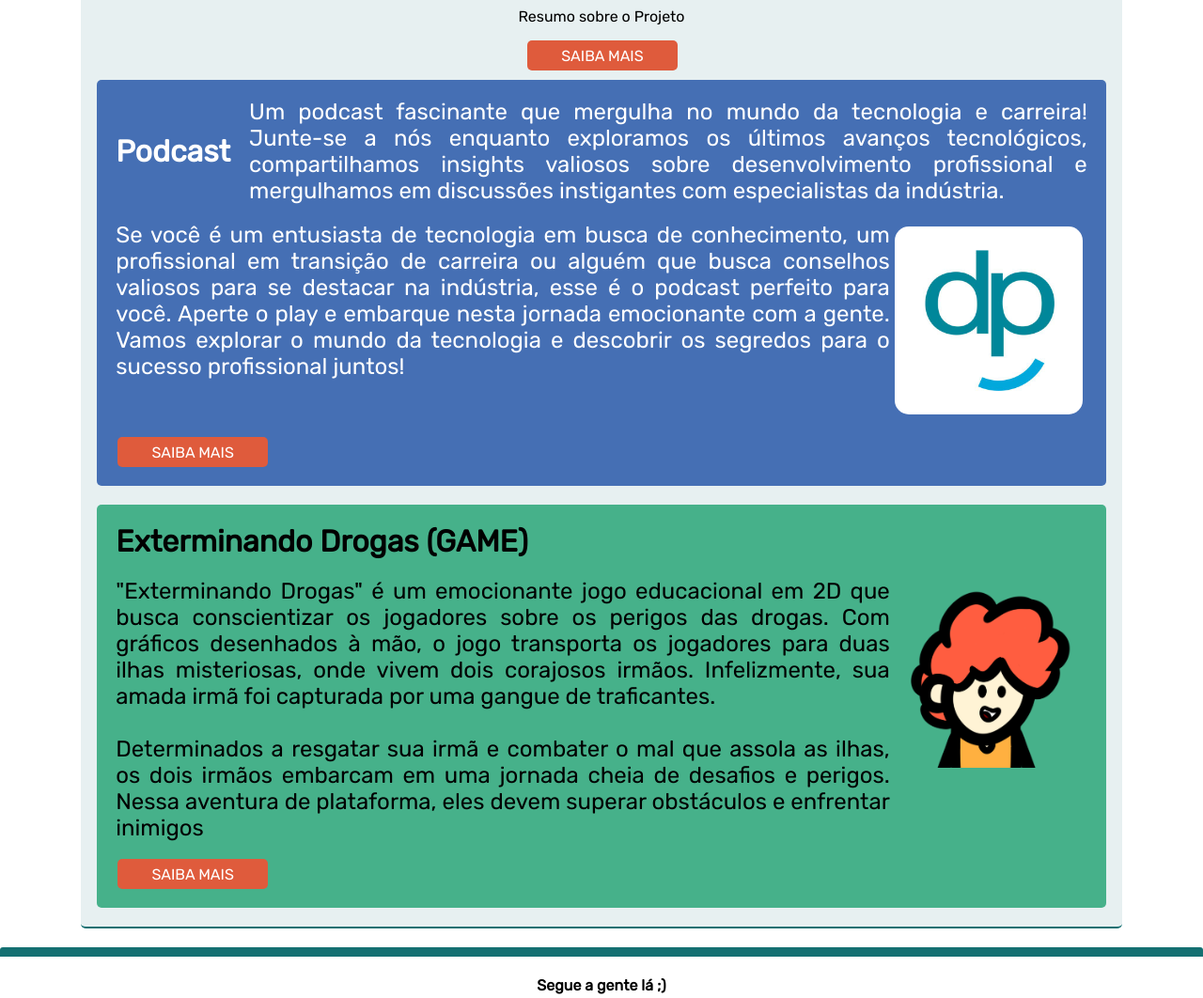
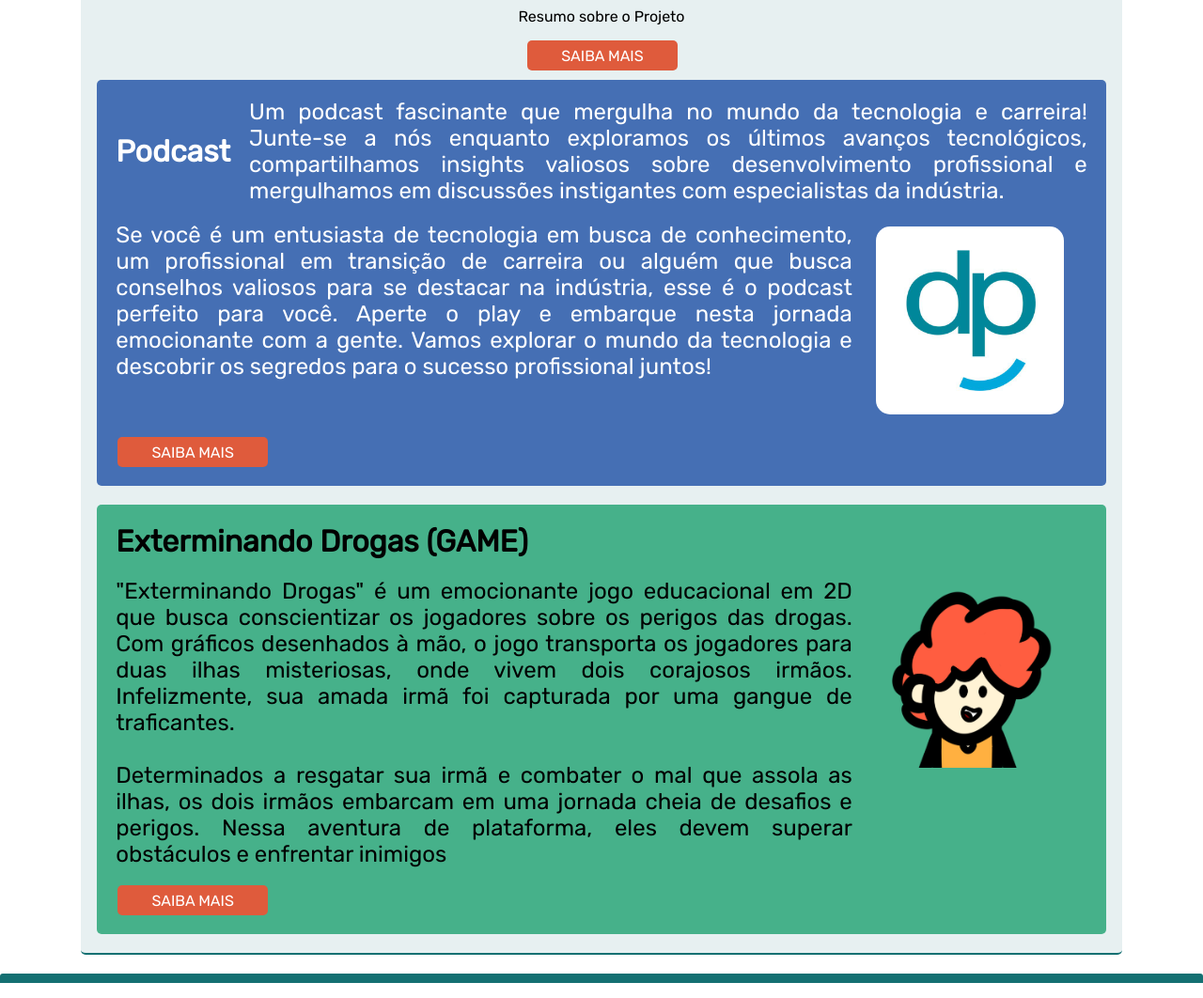
Before and after one commit to GuilhermeHMFroes/DisplaySite, a Flask app: page /projetos in a window 1280 px wide. Shown: the part 696-1758 px from the top of the page at 94% size. Run offline with Flask 3, Linux system fonts and the light colour scheme.

Commit message:
adicionado um pouco mais de margem nos layouts de projeto

```diff
--- a/static/css/main.css
+++ b/static/css/main.css
@@ -205,6 +205,8 @@ footer {
   max-width: 200px;
   padding: 5px;
   border-radius: 20px;
+  margin: 0px 20px;
+
 
 }
 
@@ -262,4 +264,5 @@ footer {
   min-width: 200px;
   padding: 5px;
   border-radius: 20px;
+  margin: 0px 20px;
 }
```
